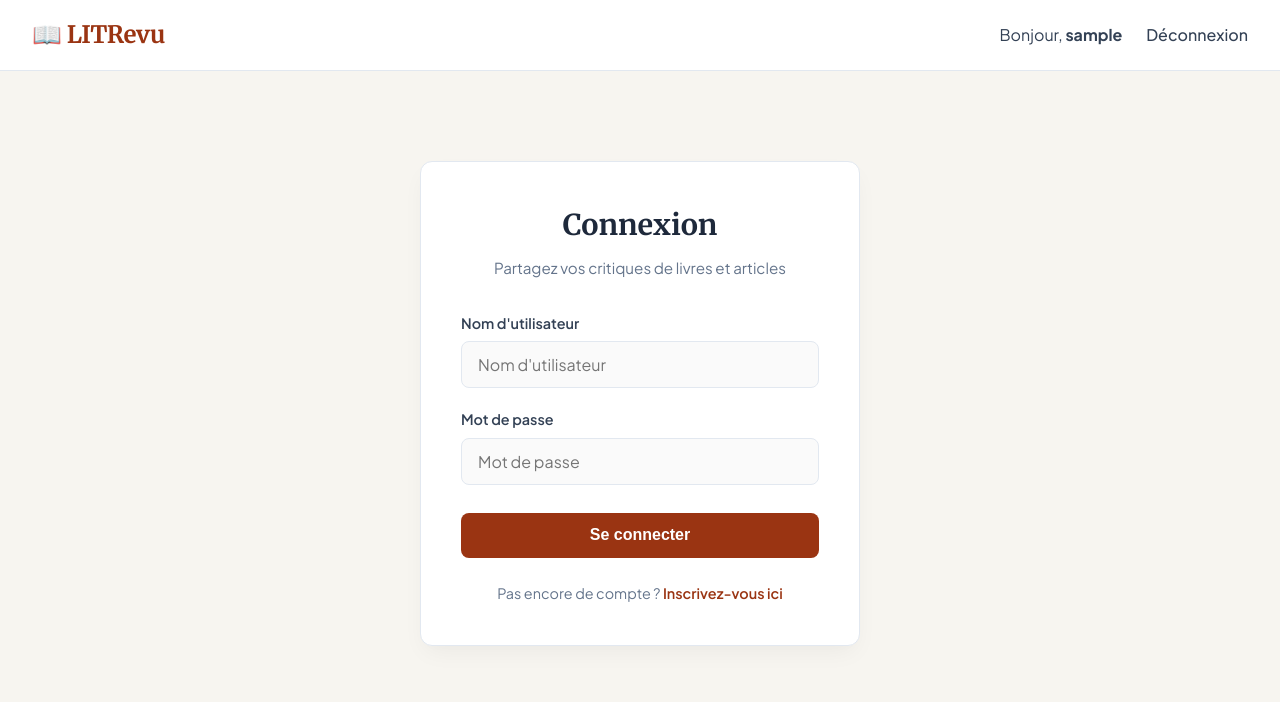
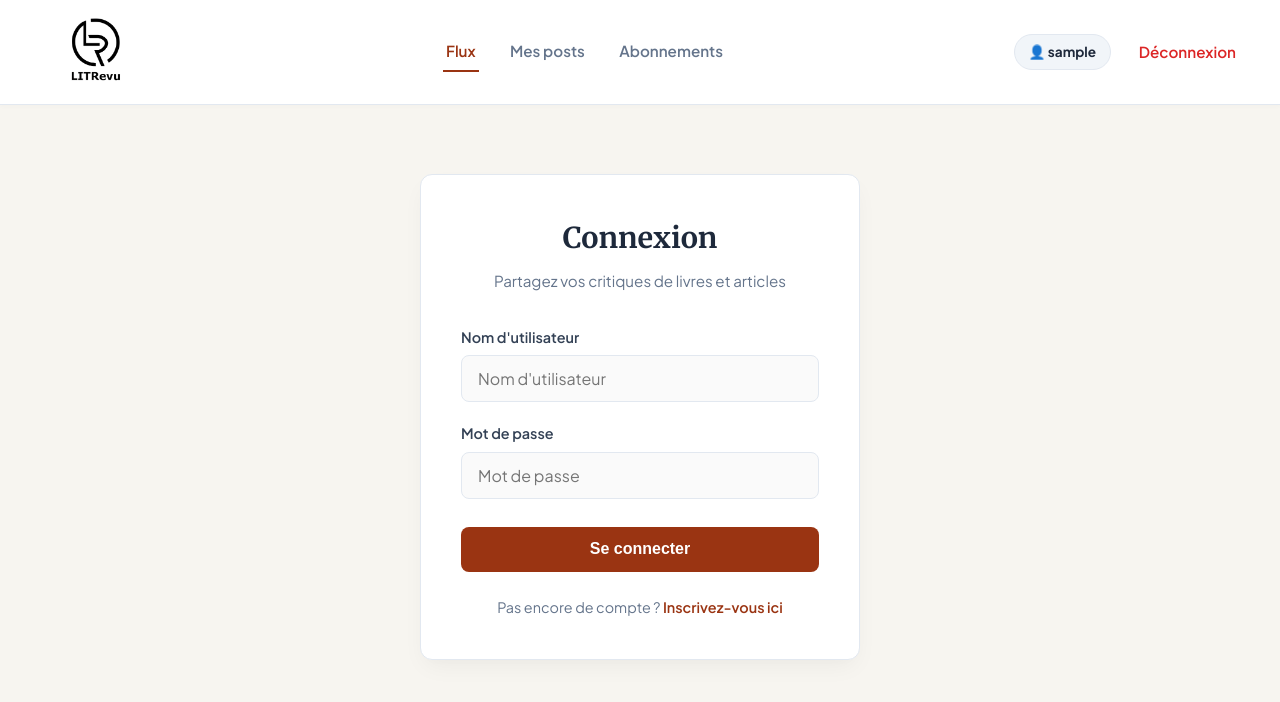
Before and after one commit to KevinD82/Application_Web_LITRevu, a Django app: page / in a window 1280 px wide. Shown: the top 702 px of the page. Run offline with Django 5.2, Linux system fonts and the light colour scheme; the visitor is signed in with stand-in values (Sample User, id 1).

Commit message:
Mise ne page personnalisee du site web avec ajout de logo et modification du style CSS

```diff
--- a/authentication/static/css/style.css
+++ b/authentication/static/css/style.css
@@ -5,7 +5,7 @@
     --bg-color: #f7f5f0;        /* Fond papier crème soft */
     --card-bg: #ffffff;         /* Fond des cartes blanc */
     --primary-color: #1e293b;   /* Bleu encre très foncé */
-    --accent-color: #9a3412;    /* Terracotta/Bordeaux chaleureux */
+    --accent-color: #9a3412;    /* Terracotta / Bordeaux chaleureux */
     --accent-hover: #7c2d12;
     --text-color: #334155;      /* Gris texte lisible */
     --text-muted: #64748b;     /* Gris adouci */
@@ -30,48 +30,103 @@ body {
     flex-direction: column;
 }
 
-/* Titles styled like literary typography */
-h1, h2, h3, .brand-logo {
+/* Polices littéraires pour les titres */
+h1, h2, h3 {
     font-family: 'Merriweather', serif;
     color: var(--primary-color);
 }
 
-/* --- Navigation Header --- */
+/* --- Barre de Navigation & Header --- */
 .navbar {
     background-color: var(--card-bg);
     border-bottom: 1px solid var(--border-color);
-    padding: 1rem 2rem;
+    padding: 0.75rem 2rem;
     display: flex;
     justify-content: space-between;
     align-items: center;
+    box-shadow: 0 2px 4px rgba(0,0,0,0.02);
 }
 
+/* Logo détouré (à gauche) */
 .brand-logo {
-    font-size: 1.5rem;
-    font-weight: 700;
+    display: flex;
+    align-items: center;
     text-decoration: none;
-    color: var(--accent-color);
-    letter-spacing: -0.5px;
+    transition: opacity 0.2s ease;
 }
 
+.brand-logo:hover {
+    opacity: 0.85;
+}
+
+.logo-img {
+    height: 80px; /* Taille optimisée pour le logo */
+    width: auto;
+    object-fit: contain;
+    display: block;
+}
+
+/* Navigation Centrale (au milieu) */
+.nav-center {
+    display: flex;
+    gap: 1.75rem;
+    align-items: center;
+}
+
+.nav-item {
+    text-decoration: none;
+    color: var(--text-muted);
+    font-weight: 600;
+    font-size: 0.95rem;
+    padding: 0.4rem 0.2rem;
+    border-bottom: 2px solid transparent;
+    transition: all 0.2s ease;
+}
+
+.nav-item:hover, .nav-item.active {
+    color: var(--accent-color);
+    border-bottom-color: var(--accent-color);
+}
+
+/* Espace Utilisateur (à droite) */
 .nav-links {
     display: flex;
-    gap: 1.5rem;
+    gap: 1rem;
     align-items: center;
 }
 
 .nav-links a {
     text-decoration: none;
     color: var(--text-color);
-    font-weight: 500;
-    transition: color 0.2s;
+    font-weight: 600;
+    font-size: 0.95rem;
+    transition: all 0.2s ease;
 }
 
-.nav-links a:hover {
-    color: var(--accent-color);
+.user-badge {
+    background-color: #f1f5f9;
+    padding: 0.4rem 0.85rem;
+    border-radius: 20px;
+    font-size: 0.85rem;
+    color: var(--primary-color);
+    border: 1px solid var(--border-color);
 }
 
-/* --- Layout Container --- */
+.btn-logout {
+    color: #dc2626 !important;
+    font-size: 0.85rem;
+    text-decoration: none;
+    font-weight: 600;
+    padding: 0.4rem 0.75rem;
+    border-radius: 6px;
+    transition: background-color 0.2s ease;
+}
+
+.btn-logout:hover {
+    background-color: #fef2f2;
+}
+
+/* --- Container Général --- */
 .container {
     max-width: 900px;
     width: 100%;
@@ -80,12 +135,12 @@ h1, h2, h3, .brand-logo {
     flex: 1;
 }
 
-/* --- Auth Card (Login & Signup) --- */
+/* --- Structure des Cartes d'Authentification --- */
 .auth-wrapper {
     display: flex;
     justify-content: center;
     align-items: center;
-    min-height: 75vh;
+    min-height: 70vh;
 }
 
 .auth-card {
@@ -111,7 +166,7 @@ h1, h2, h3, .brand-logo {
     margin-bottom: 2rem;
 }
 
-/* --- Forms Styling --- */
+/* --- Formulaires --- */
 .form-group {
     margin-bottom: 1.25rem;
 }
@@ -131,22 +186,22 @@ h1, h2, h3, .brand-logo {
     font-size: 1rem;
     font-family: inherit;
     background-color: #fafafa;
-    transition: all 0.2s;
+    transition: all 0.2s ease;
 }
 
 .form-group input:focus {
     outline: none;
     border-color: var(--accent-color);
-    background-color: #fff;
+    background-color: #ffffff;
     box-shadow: 0 0 0 3px rgba(154, 52, 18, 0.15);
 }
 
-/* --- Buttons --- */
+/* --- Boutons principaux --- */
 .btn-primary {
     width: 100%;
     padding: 0.85rem;
     background-color: var(--accent-color);
-    color: white;
+    color: #ffffff;
     border: none;
     border-radius: 8px;
     font-size: 1rem;
@@ -181,7 +236,7 @@ h1, h2, h3, .brand-logo {
     text-decoration: underline;
 }
 
-/* Error messages */
+/* Messages d'erreur */
 .errorlist {
     color: #dc2626;
     list-style: none;
--- a/authentication/templates/authentication/base.html
+++ b/authentication/templates/authentication/base.html
@@ -10,11 +10,25 @@
 <body>
 
 <header class="navbar">
-        <a href="{% url 'home' %}" class="brand-logo">📖 LITRevu</a>
+    <!-- Logo détouré (image sans fond) -->
+    <a href="{% url 'home' %}" class="brand-logo">
+        <img src="{% static 'images/logo.png' %}" alt="Logo LITRevu" class="logo-img">
+    </a>
+
+    <!-- Navigation centrale -->
+    {% if user.is_authenticated %}
+    <nav class="nav-center">
+        <a href="{% url 'home' %}" class="nav-item active">Flux</a>
+        <a href="#" class="nav-item">Mes posts</a>
+        <a href="#" class="nav-item">Abonnements</a>
+    </nav>
+    {% endif %}
+
+    <!-- Espace Utilisateur à droite -->
     <div class="nav-links">
         {% if user.is_authenticated %}
-                <span>Bonjour, <strong>{{ user.username }}</strong></span>
-                <a href="{% url 'logout' %}">Déconnexion</a>
+            <span class="user-badge">👤 <strong>{{ user.username }}</strong></span>
+            <a href="{% url 'logout' %}" class="btn-logout">Déconnexion</a>
         {% else %}
             <a href="{% url 'login' %}">Connexion</a>
             <a href="{% url 'signup' %}">Inscription</a>
```
Also changed, not shown: authentication/static/images/logo.png (added), authentication/static/images/logo_old.png (added). Lines whose indentation alone changed are shown as unchanged.
